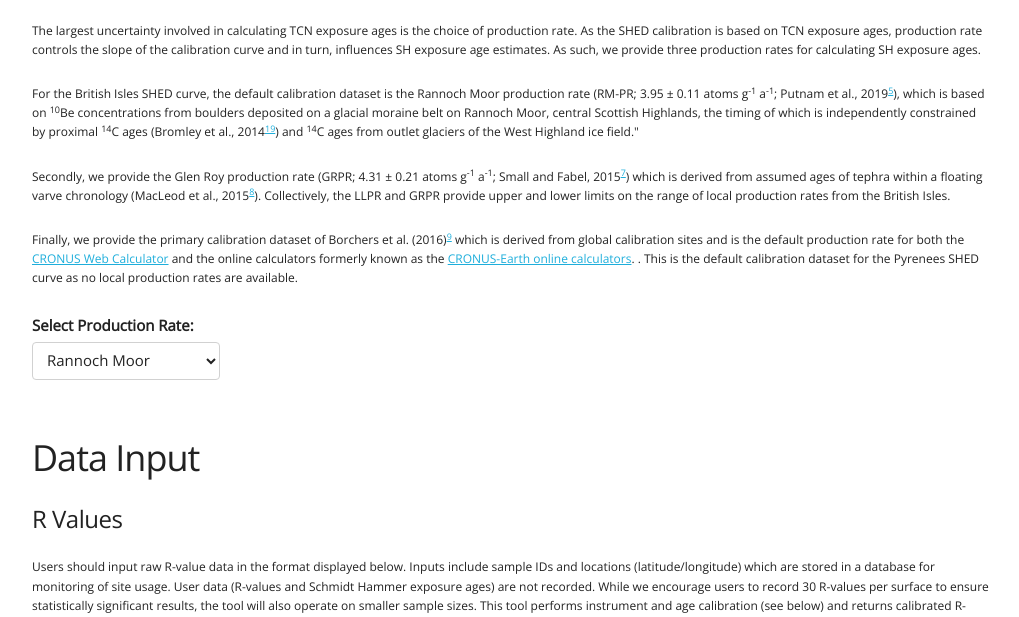
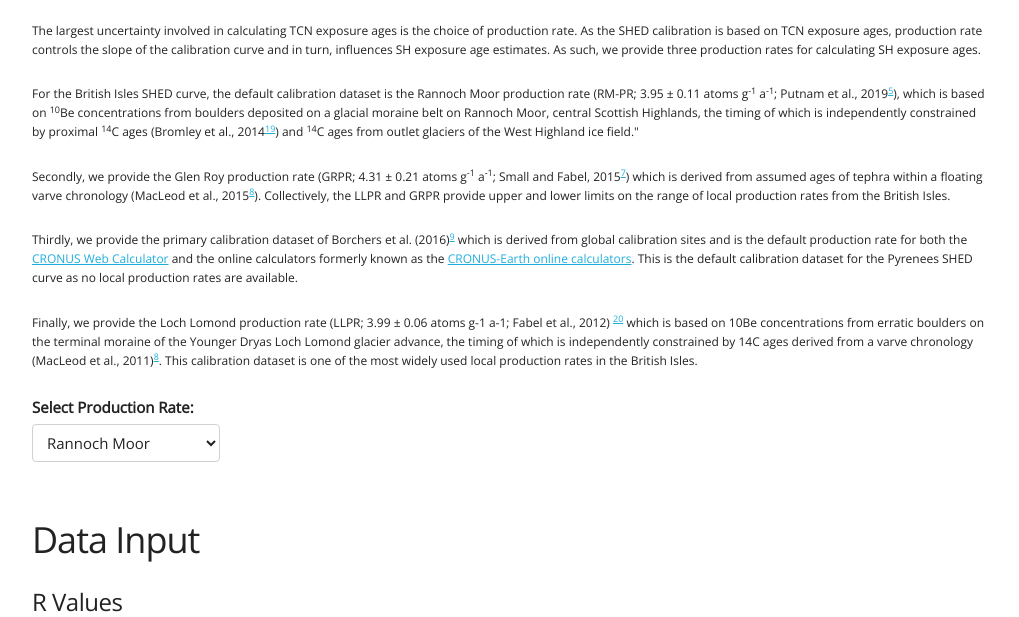
Before and after one commit to jonnyhuck/shed-earth, a Django app: page /shedcalc/ in a window 1280 px wide. Shown: the part 1147-1764 px from the top of the page, without its empty margins (128-1147 px from the left). Run offline with Django 3.2, Linux system fonts and the light colour scheme.

Commit message:
Added text for new Loch Lomond prodrate

```diff
--- a/shedcalc/templates/shedcalc/index.html
+++ b/shedcalc/templates/shedcalc/index.html
@@ -254,12 +254,18 @@
 			varve chronology (MacLeod et al., 2015<sup><a href="#8">8</a></sup>). Collectively, the LLPR and GRPR provide upper
 			and lower limits on the range of local production rates from the British Isles.</p>
 
-			<p>Finally, we provide the primary calibration dataset of Borchers et al. (2016)<sup><a href="#9">9</a></sup>
+			<p>Thirdly, we provide the primary calibration dataset of Borchers et al. (2016)<sup><a href="#9">9</a></sup>
 			which is derived from global calibration sites and is the default production rate
 			for both the <a href="http://cronus.cosmogenicnuclides.rocks/2.0/">CRONUS Web Calculator</a>
 			and the online calculators formerly known as the <a href="http://hess.ess.washington.edu/math/">CRONUS-Earth
-			online calculators</a>. . This is the default calibration dataset for the Pyrenees SHED curve as no local
-			production rates are available.</p></small>
+			online calculators</a>. This is the default calibration dataset for the Pyrenees SHED curve as no local
+			production rates are available.</p>
+
+			<p>Finally, we provide the Loch Lomond production rate (LLPR; 3.99 ± 0.06 atoms g-1 a-1; Fabel et al., 2012)
+				<sup><a href="#20">20</a></sup> which is based on 10Be concentrations from erratic boulders on the terminal
+				moraine of the Younger Dryas Loch Lomond glacier advance, the timing of which is independently constrained
+				by 14C ages derived from a varve chronology (MacLeod et al., 2011)<sup><a href="#8">8</a></sup>. This
+				calibration dataset is one of the most widely used local production rates in the British Isles.</p></small>
 
 			<label for='prodrate'>Select Production Rate:</label>
 			<select id='prodrate' name='prodrate'>
@@ -445,6 +451,7 @@
 			<div id="17"><li><a href="https://doi.org/10.1016/j.quageo.2016.06.001">Dortch, J. M., Hughes, P. D., & Tomkins, M. D. (2016). Schmidt hammer exposure dating (SHED): Calibration boulder of Tomkins et al. (2016). Quaternary Geochronology, 35, 67–68.</a></li></div>
 			<div id="18"><li><a href="https://doi.org/10.1017/qua.2018.12">Tomkins, M. D., Dortch, J.D., Hughes, P.D., Huck, J.J., Stimson, A., Delmas, A., Calvet, M., & Pallàs, R. (2018) Rapid age assessment of glacial landforms in the Pyrenees using Schmidt hammer exposure dating (SHED). Quaternary Research 90, 26-37.</a></li></div>
 			<div id="19"><li><a href="https://doi.org/10.1073/pnas.1321122111">Bromley, G.R.M., Putnam, A.E., Rademaker, K.M., Lowell, T.V., Schaefer, J.M., Hall,B., Winckler, G., Birkel, S.D., Borns, H.W. (2019). Younger Dryas warming and deglaciation in Scotland. Proceedings of the National Academy of Sciences Apr 2014, 111 (17) 6215-6219.</a></li></div>
+			<div id="20"><li><a href=" https://doi.org/10.1016/j.quascirev.2012.09.002">Fabel, D., Ballantyne, C. K., & Xu, S. (2012). Trimlines, blockfields, mountain-top erratics and the vertical dimensions of the last British–Irish Ice Sheet in NW Scotland. Quaternary Science Reviews, 55, 91-102.</a></li></div>
 		</ol>
 	</div>
 </div>
```
